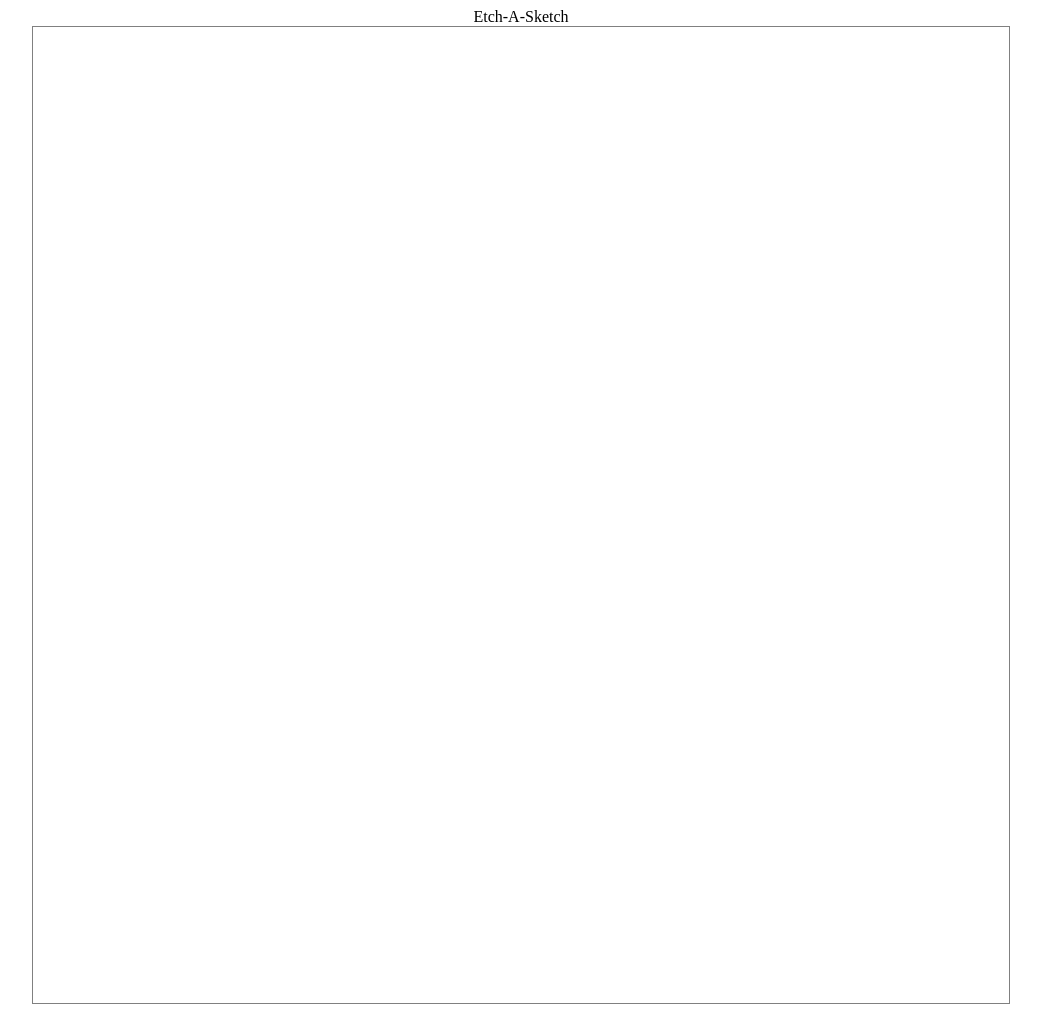
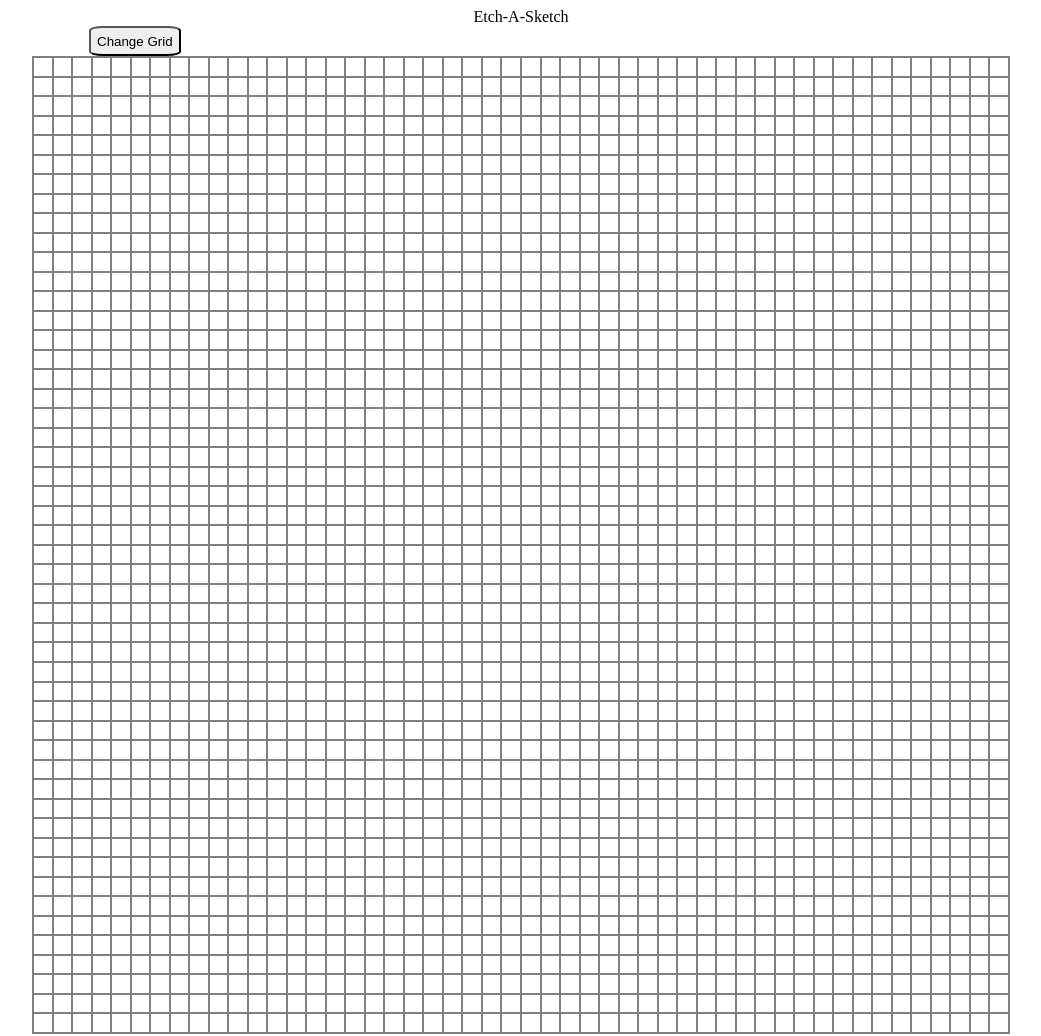
Before and after one commit to Royale4380/EtchASketch, a plain HTML site: page index.html in a window 1280 px wide. Shown: the whole page, without its empty margins (119-1160 px from the left). Before the commit the page ends 1012 px from the top, so only its background shows below. Drawn offline with Linux system fonts and the light colour scheme.

Commit message:
Added button to reset grid

```diff
--- a/index.html
+++ b/index.html
@@ -10,9 +10,9 @@
 </head>
 <body>
     <header class = 'header'>Etch-A-Sketch</header>
-    <div class='grid-container'>
-
+    <div class = 'btnContainer'>
+        <button type ='button' id = 'btn1' onclick="promptUser()">Change Grid</button>
     </div>
-
+    <div class='grid-container'></div>
 </body>
 </html>
--- a/scripts.js
+++ b/scripts.js
@@ -1,22 +1,26 @@
 
 
 const gridContainer = document.querySelector('.grid-container');
-let columnNumber = 100;
-let squareSize = Math.round(960/columnNumber);
-let gridSize = columnNumber * columnNumber;
-let isHoverOn = false;
+// let columnNumber = 100;
+// let squareSize = Math.round(960/columnNumber);
+// let gridSize = columnNumber * columnNumber;
+ let isHoverOn = false;
 
-let columnStyle = (`grid-template-columns: repeat(${columnNumber}, 1fr)`)
-gridContainer.setAttribute('style', columnStyle)
-buildGrid(gridSize);
+// let columnStyle = (`grid-template-columns: repeat(${columnNumber}, 1fr)`)
+// gridContainer.setAttribute('style', columnStyle)
+// buildGrid(gridSize);
 
-// gridContainer.addEventListener('mouseover', function(e){
-//     let target = e.target;
-//     if (target.classList == "grid-item"){
-//         target.setAttribute('style', 'background-color: blue');
-//     }
+setGridRowsCols(50);
 
-// });
+function setGridRowsCols(colNumber){
+    let columnNumber = colNumber;
+    let squareSize = Math.round(960/columnNumber);
+    let gridSize = columnNumber * columnNumber;
+    let columnStyle = (`grid-template-columns: repeat(${columnNumber}, 1fr)`)
+    gridContainer.setAttribute('style', columnStyle)
+    buildGrid(gridSize, squareSize);
+
+}
 
 gridContainer.addEventListener('click', function(e){
     let target = e.target;
@@ -39,30 +43,48 @@ var handler = function(e){
     }
 };
 
+function promptUser(){
+    let numResponse = 0;
+    while(true){
+        let response = prompt('Enter the number of grid rows (Max 100):')
+        if (isNaN(response)){
+            response = prompt('Enter a valid number (max 100)');
+        }else{
+            numResponse = parseInt(response);
+            if(numResponse > 100){
+                response = prompt('Enter a valid number (max 100)');
+            }else{
+                break;
+            }
+        }
 
-// let box1 = document.createElement("div");
-// box1.classList.add("grid-item");
-// box1.textContent = "1";
+    }
 
-// let box2 = document.createElement("div");
-// box2.classList.add("grid-item");
-// box2.textContent = "2";
+    isHoverOn = false;
+    clearGrid();
+    setGridRowsCols(numResponse);
 
-// let box3 = document.createElement("div");
-// box3.classList.add("grid-item");
-// box3.textContent = "3";
-
-// let box4 = document.createElement("div");
-// box4.classList.add("grid-item");
-// box4.textContent = "4";
-
-// gridContainer.appendChild(box1);
-// gridContainer.appendChild(box2);
-// gridContainer.appendChild(box3);
-// gridContainer.appendChild(box4);
+}
 
 
-function buildGrid(numOfSquares){
+function clearGrid(){
+
+    while (gridContainer.hasChildNodes){
+        let currentChild = gridContainer.lastChild;
+        if(currentChild !== null){
+            if(currentChild.classList =='grid-item'){
+                gridContainer.removeChild(gridContainer.lastChild);
+            }else{
+                break;
+            }
+        }else{
+            break;
+        }
+    }
+
+}
+
+function buildGrid(numOfSquares, squareSize){
     for(let i = 0; i<numOfSquares; i++){
         let square = document.createElement('div');
         square.classList.add('grid-item');
--- a/styles.css
+++ b/styles.css
@@ -18,8 +18,24 @@
 }
 
 .grid-item{
-    /* border: 1px solid grey; */
+    border: 1px solid grey;
     /* width: 60px;
     height: 60px; */
 
 }
+
+.btnContainer{
+    display: flex;
+
+}
+
+#btn1{
+    margin-left: 200px;
+    height: 30px;
+    border-radius: 15%;
+}
+
+#btn1:hover {
+    font-weight: bold;
+    background-color: gray;
+}
```
